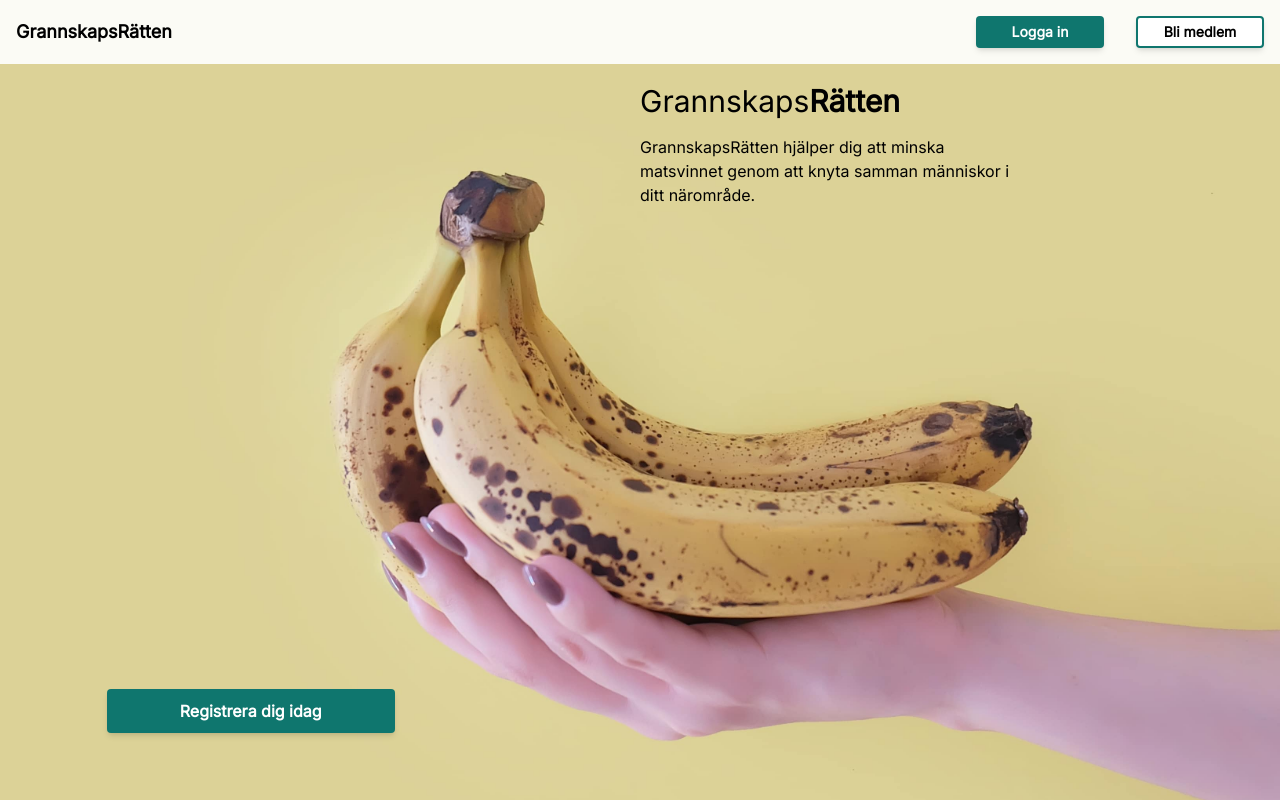
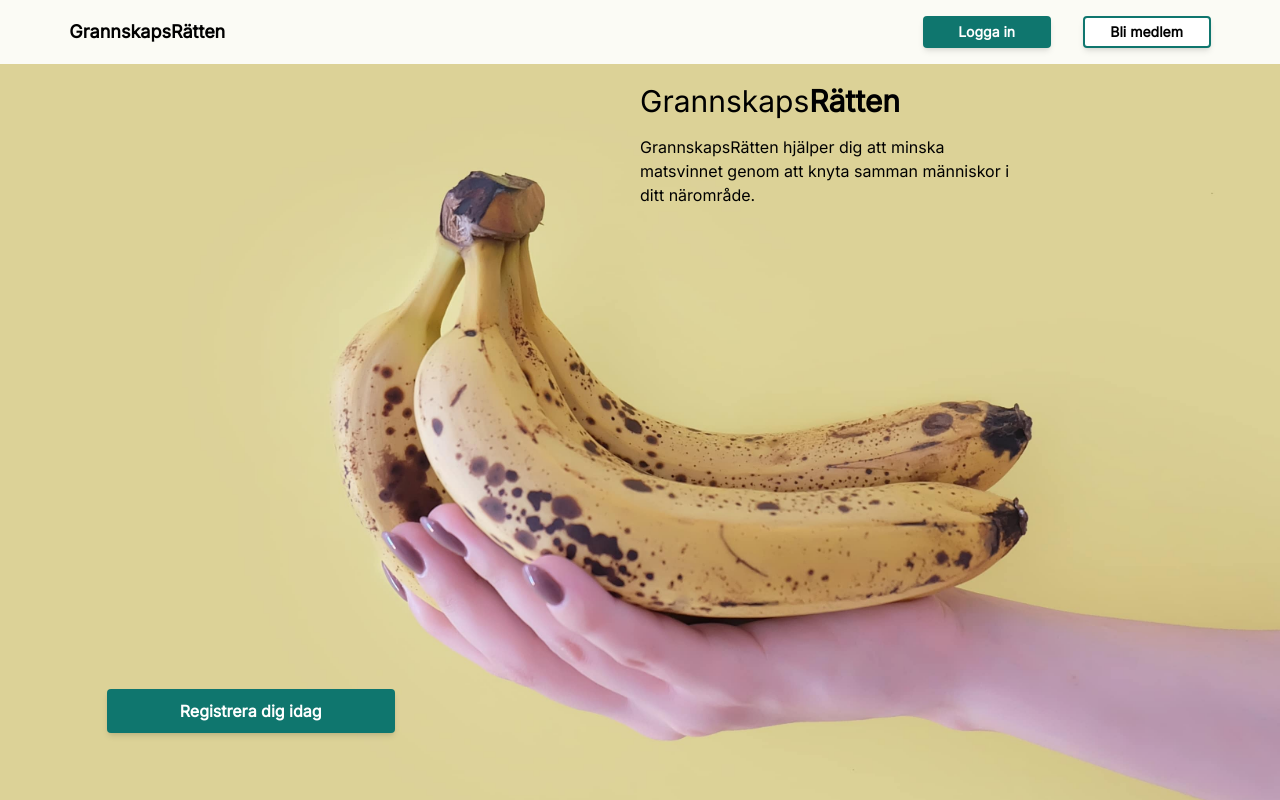
Before and after one commit to BaqerAlabedi/u08-business-idea-dreamteam, a React (Vite) app in the folder front/: page / in a window 1280 px wide. Built offline with nearby package versions, Linux system fonts and the light colour scheme.

Commit message:
Small margin fix in nav

```diff
--- a/front/src/components/Navbar.tsx
+++ b/front/src/components/Navbar.tsx
@@ -39,8 +39,8 @@ function menu() {
 
 export default function Navbar() {
 	return (
-		<header className="w-full bg-white/90 sticky top-0 z-10">
-			<section className="flex justify-between items-center p-4">
+		<header className="w-screen bg-white/90 sticky top-0 z-10">
+			<section className="w-11/12 mx-auto flex justify-between items-center p-4">
 				<Link to={is_login() ? "/dashboard" : "/"}>
 					<h1 className="text-lg font-semibold">GrannskapsRätten</h1>
 				</Link>
```
